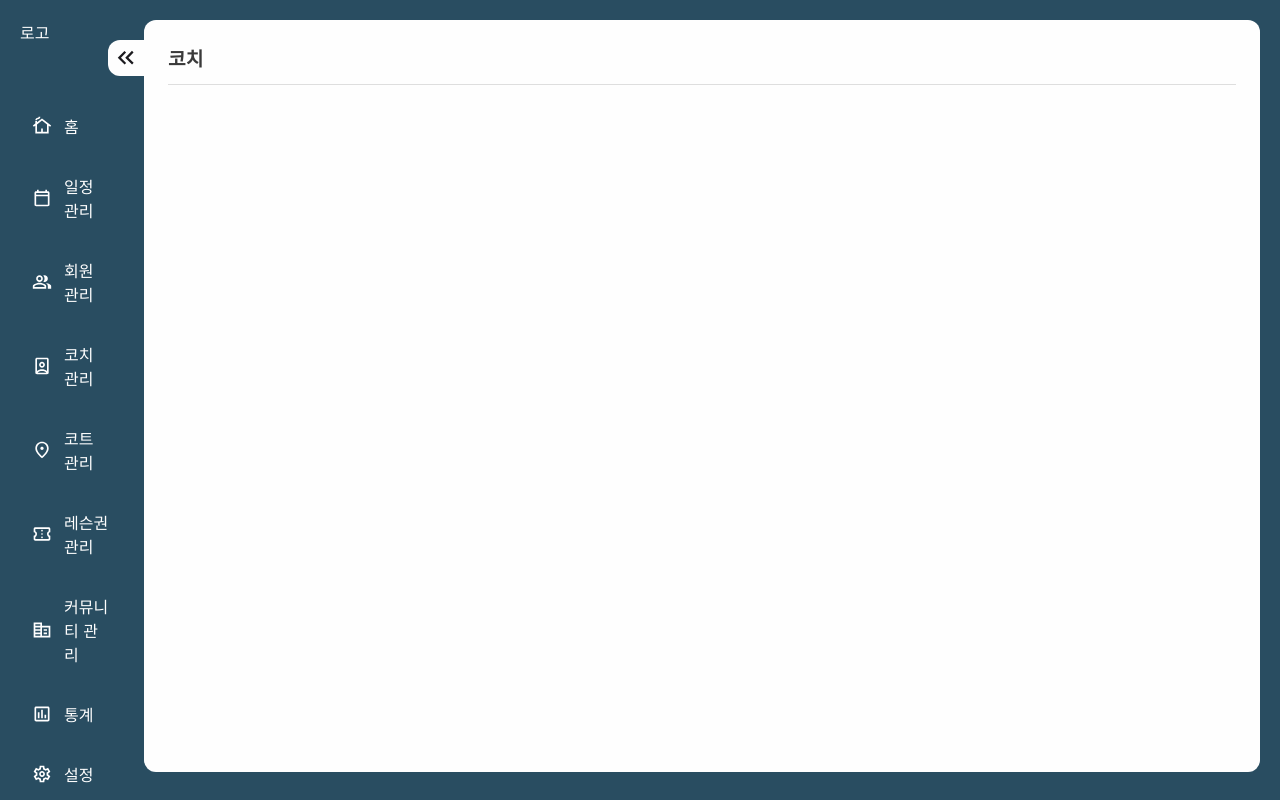
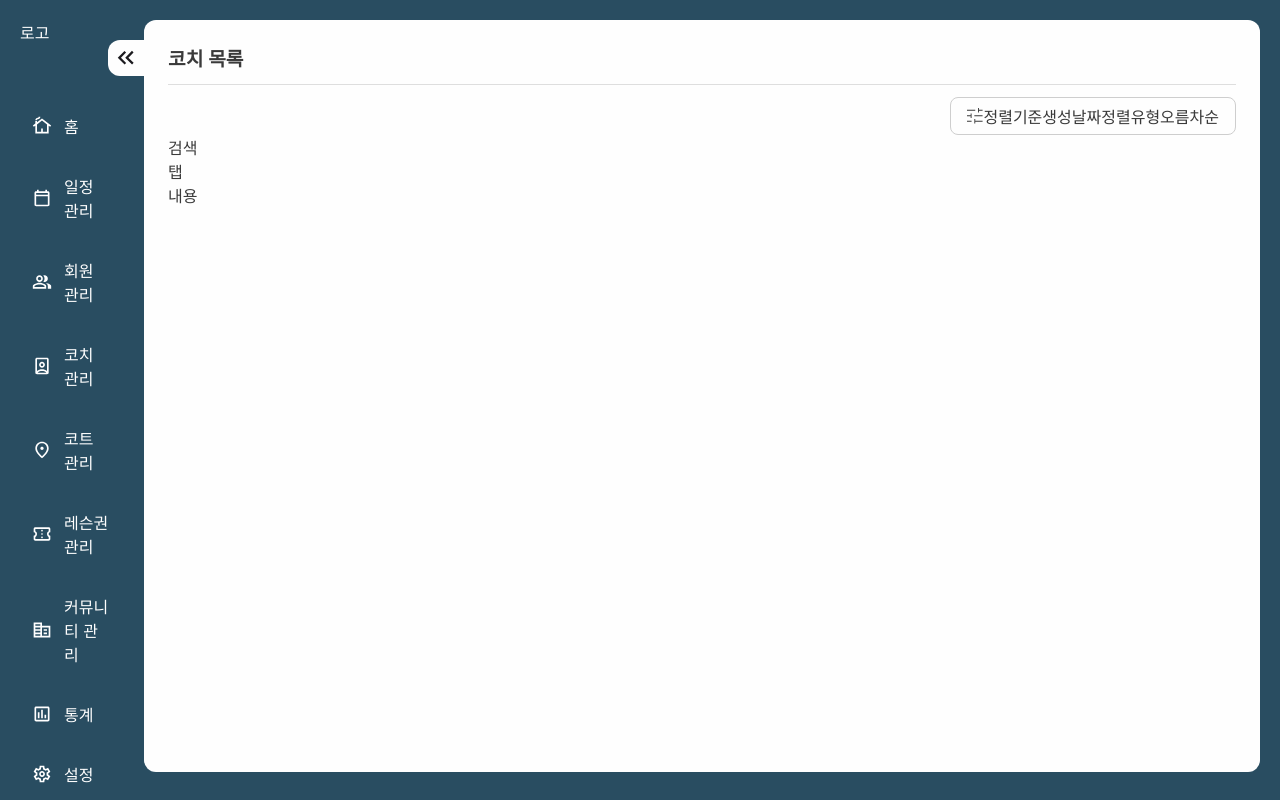
Before and after one commit to kimGyeongSeok-web/temp_repo, a Next.js app: page /coach in a window 1280 px wide. Built offline with nearby package versions, Linux system fonts and the light colour scheme; a web font is replaced by a local one.

Commit message:
Developing Filter Component

```diff
--- a/pages/coach/index.tsx
+++ b/pages/coach/index.tsx
@@ -1,9 +1,14 @@
+import Filter from "@components/common/Filter";
 import PageHeader from "@components/common/PageHeader";
 
 const CoachPage = () =>{
   return(
     <>
-      <PageHeader title={"코치"} />
+      <PageHeader title={"코치 목록"} />
+      <Filter />
+      <div>검색</div>
+      <div>탭</div>
+      <div>내용</div>
     </>
   )
 };
--- a/pages/schedule/index.tsx
+++ b/pages/schedule/index.tsx
@@ -113,6 +113,7 @@ const SchedulePage = () => {
   useEffect(() => {
 
     const week = calendarInfo.weekTabList.findIndex((el) => el.id === currentWeek);
+
     setDateWeekList(calendarInfo.dateList[week]);
   }, [currentWeek])
 
--- /dev/null
+++ b/src/components/common/Filter.tsx
@@ -0,0 +1,77 @@
+import React, { useState } from "react";
+import styled from "@emotion/styled";
+import { CSS_TYPE, ImageContainer as Image } from "@styles/styles";
+import FilterIcon from "@icons/filter_black_icon.svg";
+
+const Filter = () => {
+
+  const [showDropDownContent, setShowDropDownContent] = useState<boolean>(false);
+
+  const onClickShowDropDownHandler = () =>{
+
+    setShowDropDownContent(!showDropDownContent);
+  }
+
+  return(
+    <Container>
+      <FilterContainer
+        onClick={() => onClickShowDropDownHandler()}
+      >
+        <Image
+          src={FilterIcon}
+          alt={"filter icon"}
+          width={16}
+          height={16}
+         />
+        <div>
+          <span>정렬기준</span>
+          <span>생성날짜</span>
+        </div>
+        <div>
+          <span>정렬유형</span>
+          <span>오름차순</span>
+        </div>
+        <FilterDropDownContainer
+          display={showDropDownContent ? "block" : "none"}
+          onClick={(e) => e.stopPropagation()}
+        >
+          열릴 공간임
+        </FilterDropDownContainer>
+      </FilterContainer>
+    </Container>
+  )
+}
+
+const Container = styled.div({
+  position: "relative",
+  width: "100%",
+  height: "auto"
+})
+const FilterContainer = styled.div({
+  position: "relative",
+  display: "flex",
+  alignItems: "center",
+  width: "fit-content",
+  margin: "0 0 0 auto",
+  padding: "6px 16px",
+  border: "1px solid var(--basic-grey-3-color)",
+  borderRadius: "8px",
+  cursor: "pointer"
+})
+
+const FilterDropDownContainer = styled.div<CSS_TYPE>(
+  {
+    position: "absolute",
+    width: "100%",
+    top: "36px",
+    left: "0",
+    padding: "6px 16px",
+    border: "1px solid var(--basic-grey-3-color)",
+    borderRadius: "8px",
+  },
+  props => ({
+    display: props.display
+  })
+)
+
+export default React.memo(Filter);
--- a/src/styles/styles.tsx
+++ b/src/styles/styles.tsx
@@ -86,6 +86,7 @@ export const globalStyles = (
         --basic-blue-color: rgba(66, 100, 251, 100); // #4264FB
         --basic-grey-color: rgba(222, 222, 222, 100); // #DEDEDE
         --basic-grey-2-color: rgba(234, 234, 234, 100); // #EAEAEA
+        --basic-grey-3-color: rgba(206, 206, 206, 100); // #CECECE
 
         --business-active-color: rgba(101, 165, 185, 100); // #65A5B9
         --deactive-color: rgba(204, 204, 204, 100); // #CCCCCC
@@ -140,8 +141,8 @@ export const ImageContainer = styled(Image)<CSS_TYPE>(
   props => ({
     width: props.width ? props.width : "100%",
     height: props.height ? props.height : "100%",
-    padding: props.padding ? props.padding : "auto",
-    margin: props.margin ? props.margin : "auto",
+    padding: props.padding ? props.padding : "0",
+    margin: props.margin ? props.margin : "0",
     position: props.position ? props.position : "relative",
     top: props.top,
     bottom: props.bottom,
--- a/src/utils/date.ts
+++ b/src/utils/date.ts
@@ -67,9 +67,10 @@ export const getWeekList = (args?: Date): WeekListProps => {
 
     const checkStartDate = new Date(calendarYear + "." + startWeekDate);
     const checkEndDate = new Date(calendarYear + "." + endWeekDate);
+    checkEndDate.setHours(23, 59, 59);
 
     if(checkStartDate <= date && checkEndDate >= date)
-    currentWeek = uuid;
+      currentWeek = uuid;
 
     weekTabList.push({
       id: uuid,
```
Also changed, not shown: src/assets/icons/filter_black_icon.svg (added).
